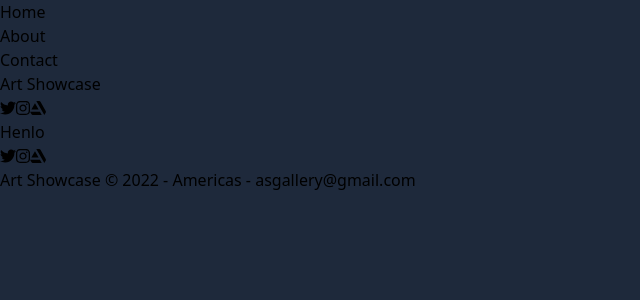
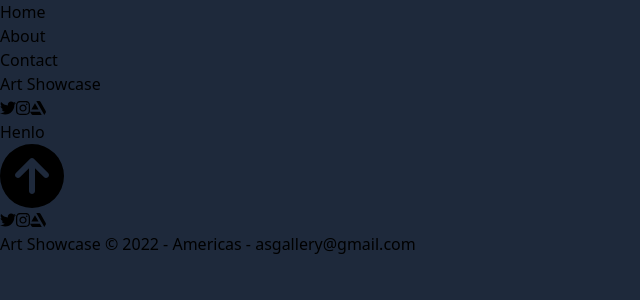
Before and after one commit to Zeroluffs/art-showcase, a Next.js app: page /contact in a window 1280 px wide. Shown: the top 300 px of the page, without its empty margins (0-640 px from the left). Built offline with nearby package versions, Linux system fonts and the light colour scheme.

Commit message:
scrolltotop

```diff
--- a/Components/Home/ImageCard.tsx
+++ b/Components/Home/ImageCard.tsx
@@ -3,7 +3,7 @@ import { useState } from "react";
 import { covenEve, midNight } from "../../assets";
 import { ImageModal } from "./ImageModal";
 
-const arrayImages = [midNight, midNight, covenEve, midNight, midNight];
+const arrayImages = [midNight, midNight, covenEve, midNight, midNight, covenEve];
 interface ImageType {
   src: string | StaticImageData;
   className?: string;
--- /dev/null
+++ b/Components/Scroll/ScrollToTop.tsx
@@ -0,0 +1,47 @@
+import { useEffect, useState } from "react";
+import { FontAwesomeIcon } from "@fortawesome/react-fontawesome";
+import { classNames } from "../index";
+import { IconProp } from "@fortawesome/fontawesome-svg-core";
+import { faArrowCircleUp } from "@fortawesome/free-solid-svg-icons";
+
+export function ScrollToTop() {
+  const [isVisible, setIsVisible] = useState(false);
+
+  const toggleVisibility = () => {
+    if (window.pageYOffset > 300) {
+      setIsVisible(true);
+    } else {
+      setIsVisible(false);
+    }
+  };
+
+  const scrollToTop = () => {
+    window.scrollTo({
+      top: 0,
+      behavior: "smooth",
+    });
+  };
+
+  useEffect(() => {
+    window.addEventListener("scroll", toggleVisibility);
+
+    return () => {
+      window.removeEventListener("scroll", toggleVisibility);
+    };
+  }, []);
+
+  return (
+    <div className="fixed bottom-2 right-6">
+      <button
+        type="button"
+        onClick={scrollToTop}
+        className={classNames(
+          isVisible ? "opacity-100" : "opacity-0",
+          " hover:bg-slate-500  inline-flex items-center rounded-full p-3 text-slate-300 shadow-sm transition-opacity "
+        )}
+      >
+        <FontAwesomeIcon icon={faArrowCircleUp} size="4x" />
+      </button>
+    </div>
+  );
+}
--- a/Components/Transition/Transition.tsx
+++ b/Components/Transition/Transition.tsx
@@ -1,6 +1,7 @@
 import "animate.css";
 import { NavigationBar } from "../Navigation/NavigationBar";
-import { FooterComponent } from "../index";
+import { FooterComponent,ScrollToTop } from "../index";
+
 export interface childrenProps {
   children: React.ReactNode;
 }
@@ -9,6 +10,7 @@ export const Transition = ({ children }: childrenProps) => {
     <div className="animate__animated animate__fadeIn">
       <NavigationBar />
       {children}
+      <ScrollToTop/>
       <FooterComponent/>
     </div>
   );
--- a/Components/index.ts
+++ b/Components/index.ts
@@ -2,3 +2,4 @@ export { AboutComponent } from "./About/About";
 export { ContactComponent } from "./Contact/Contact";
 export { FooterComponent } from "./Footer/FooterComponent";
 export { classNames } from "./utils/JoinClassname";
+export {ScrollToTop} from "./Scroll/ScrollToTop"
```
